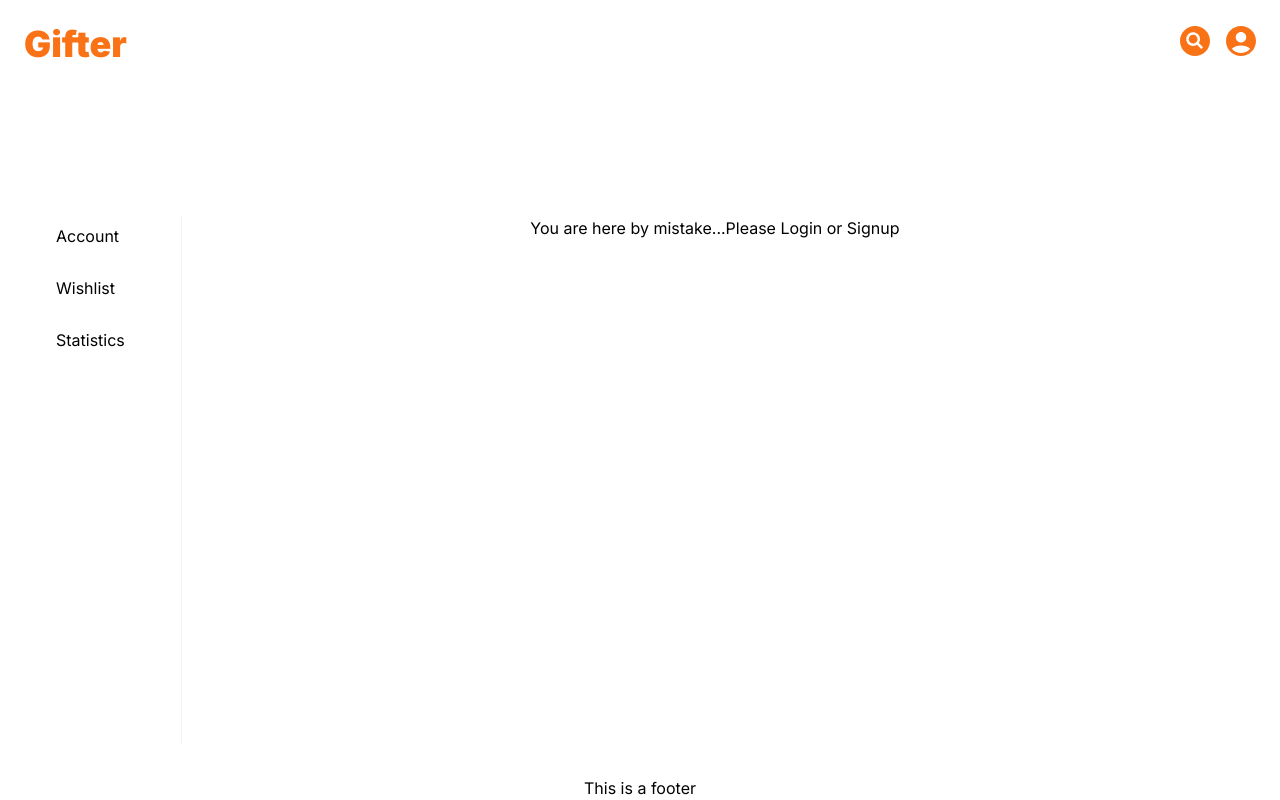
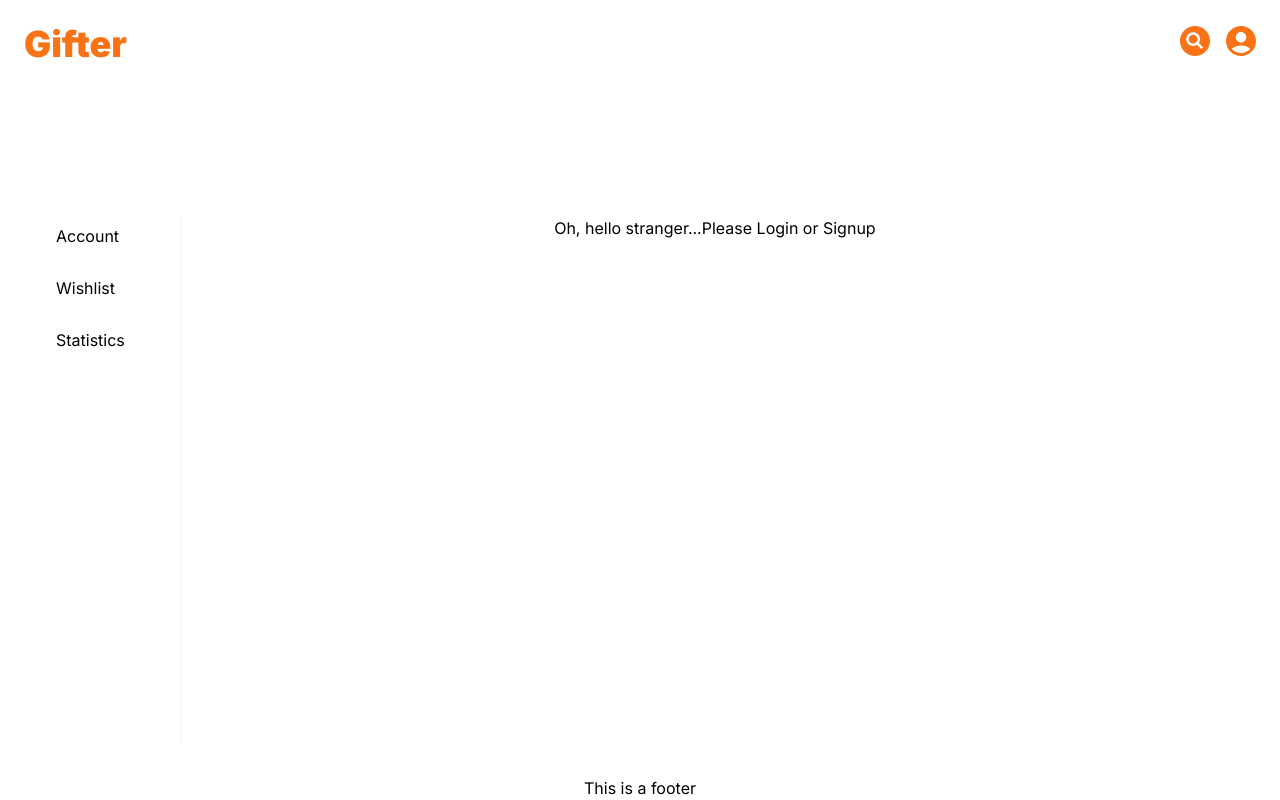
Before and after one commit to mazurcodes/Gifter-Next13, a Next.js app: page /dashboard/wishlist/add in a window 1280 px wide. Built offline with nearby package versions, Linux system fonts and the light colour scheme; no server answers.

Commit message:
create Unautheticated component

```diff
--- a/app/components/GiftEdit/index.tsx
+++ b/app/components/GiftEdit/index.tsx
@@ -4,12 +4,11 @@ import { auth } from '@/firebase/clientApp';
 import { createGift, updateGift } from '@/firebase/crudUtils';
 import { GiftDataType } from '@/types';
 import { convertISOToGiftDate } from '@/utils/server';
-import Link from 'next/link';
 import { useRouter } from 'next/navigation';
-import { useState } from 'react';
 import { useAuthState } from 'react-firebase-hooks/auth';
 import { useForm } from 'react-hook-form';
 import GiftDelete from '../GiftDelete';
+import Unauthenticated from '../Unautheticated';
 
 type GiftEditProps = {
   newGift?: boolean;
@@ -265,15 +264,7 @@ const GiftEdit = ({ newGift, data, id }: GiftEditProps) => {
       </form>
     );
 
-  return (
-    <>
-      <h2>You are here by mistake...</h2>
-      <p>
-        Please <Link href={'/auth'}>Login or Signup</Link>
-      </p>
-    </>
-  );
-  // TODO: Wrong page component when user goes to the wrong page or cliks back in browser and is not logged in
+  return <Unauthenticated />;
 };
 
 export default GiftEdit;
--- /dev/null
+++ b/app/components/Unautheticated/index.tsx
@@ -0,0 +1,14 @@
+import Link from 'next/link';
+
+const Unauthenticated = () => {
+  return (
+    <>
+      <h2>Oh, hello stranger...</h2>
+      <p>
+        Please <Link href={'/auth'}>Login or Signup</Link>
+      </p>
+    </>
+  );
+};
+
+export default Unauthenticated;
```
